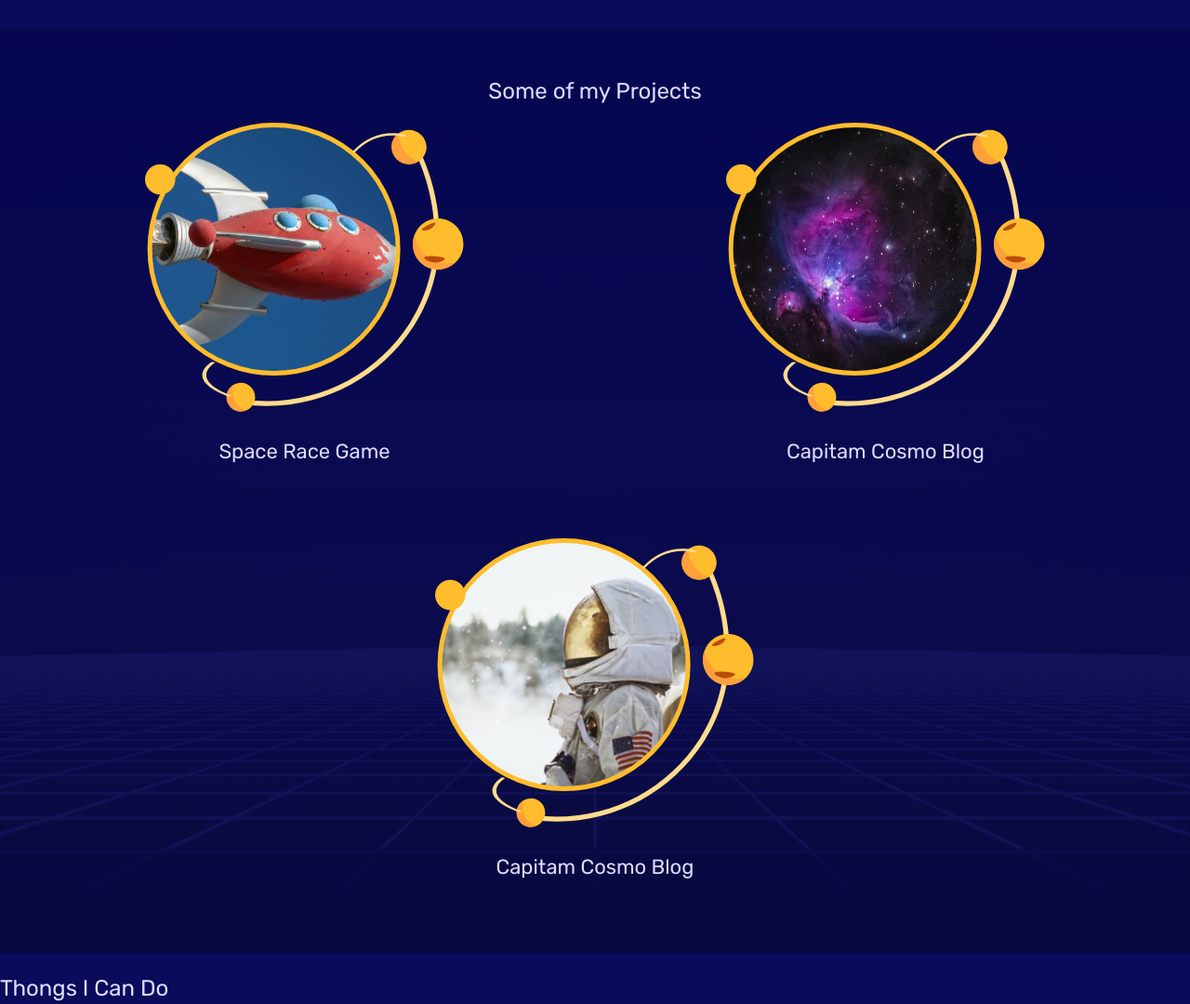
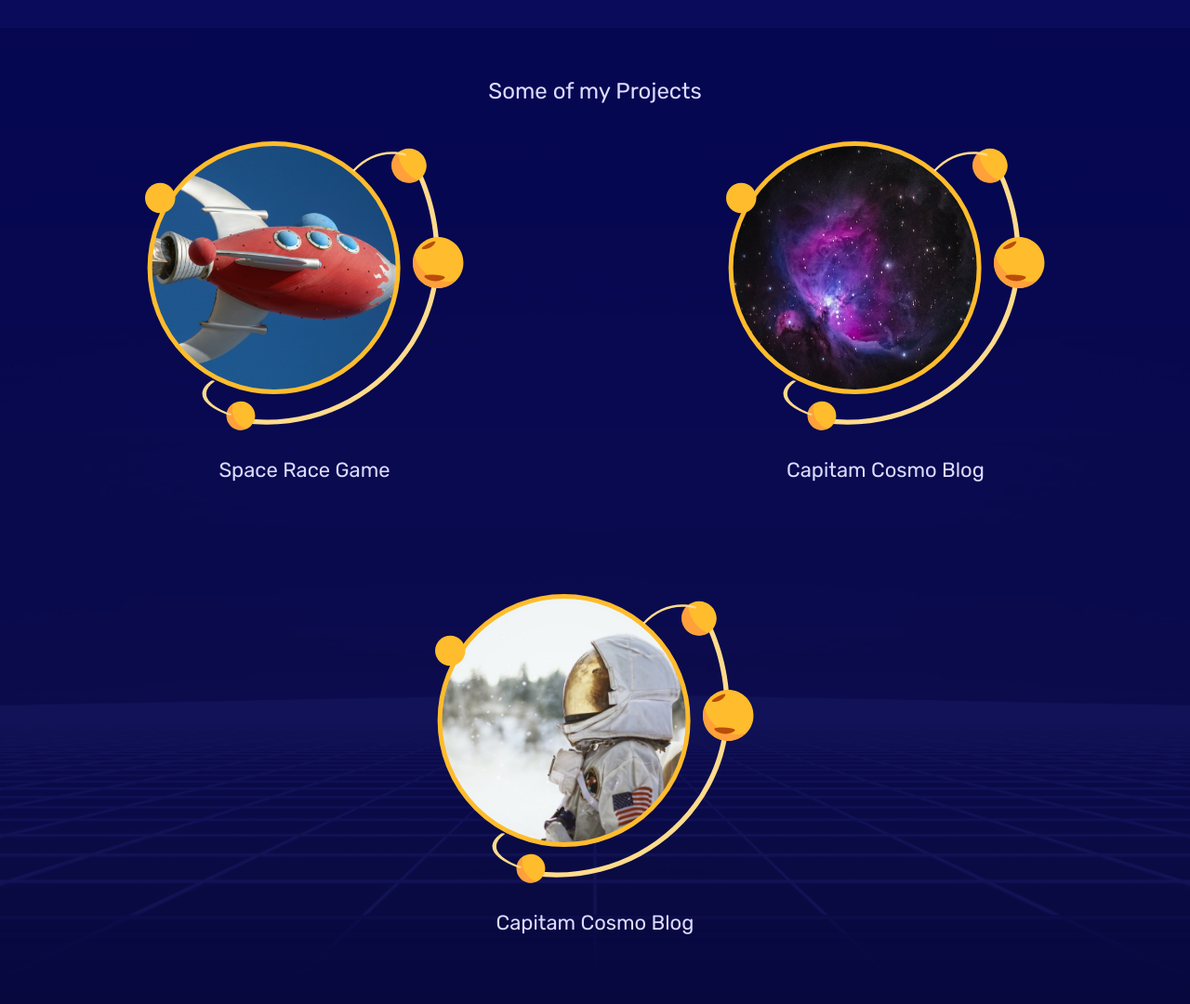
Before and after one commit to zwolinska/project-Net-Ninja, a plain HTML site: page index.html in a window 1280 px wide. Shown: the part 870-1950 px from the top of the page at 93% size. Drawn offline with Linux system fonts and the light colour scheme.

Commit message:
comit to

```diff
--- a/styles.css
+++ b/styles.css
@@ -164,7 +164,10 @@ padding: 20px;
     text-align: center;
 }
 
-.projects
+.projects a{
+    grid-column: 1/9;
+    margin: 20px 0;
+}
 
 /*samll tablet styles*/
 @media screen and (min-width: 620px){
```
